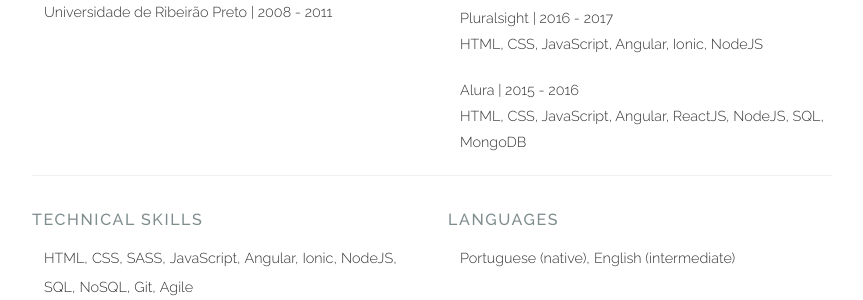
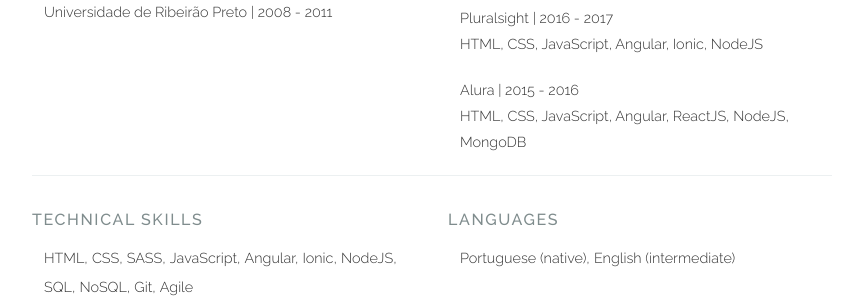
Before and after one commit to fabriciofmsilva/fabriciofmsilva.github.io, a Jekyll site: the page resume/index.html, which Jekyll copies as it is, in a window 1280 px wide. Shown: the part 1119-1419 px from the top of the page, without its empty margins (208-1071 px from the left). Built offline with Jekyll 4.4.1, drawn with Linux system fonts in a browser that asks for light colours.

Commit message:
Update index.html

```diff
--- a/resume/index.html
+++ b/resume/index.html
@@ -217,7 +217,7 @@
           </span>
           | <time itemprop="startDate">2015</time> - <time itemprop="endDate">2016</time>
         </p>
-        <p class="local">HTML, CSS, JavaScript, Angular, ReactJS, NodeJS, SQL, MongoDB</p>
+        <p class="local">HTML, CSS, JavaScript, Angular, ReactJS, NodeJS, MongoDB</p>
       </div>
     </section>
   </div>
```
